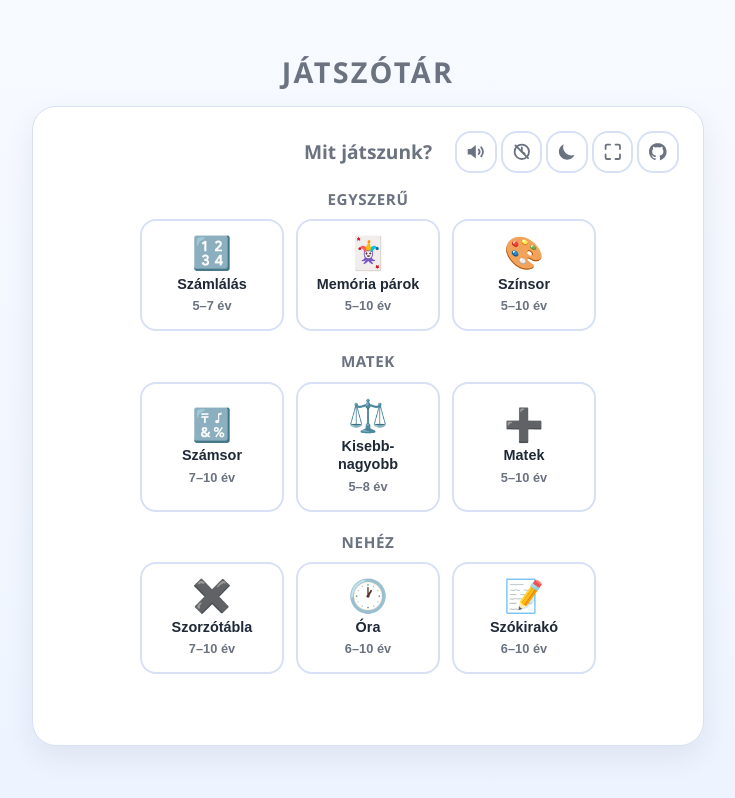
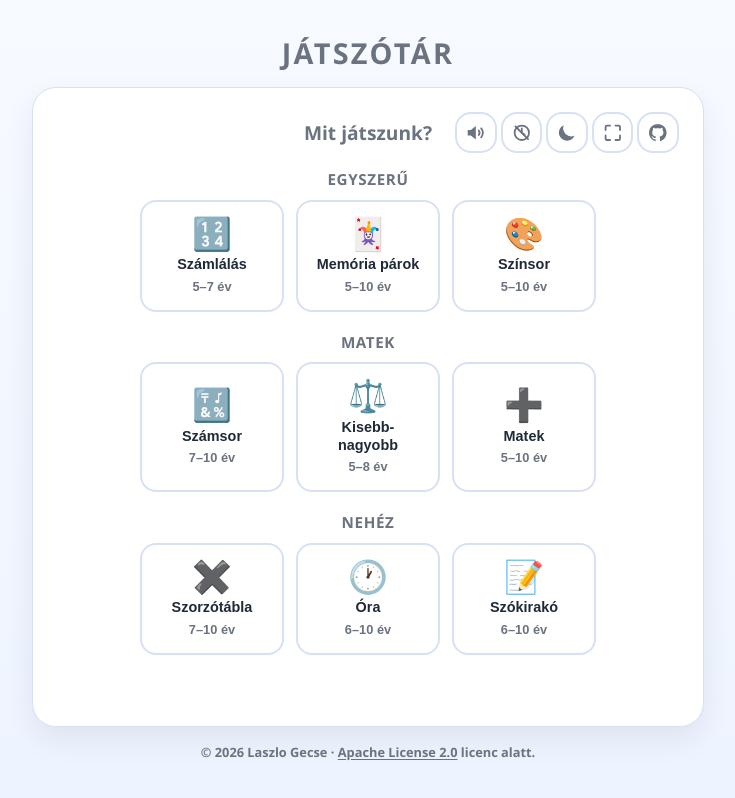
Before and after one commit to jatszotar/jatszotar.github.io, a website built with Vite: page index.html in a window 1280 px wide. Shown: the whole page, without its empty margins (272-1007 px from the left). Built offline with nearby package versions, Linux system fonts and the light colour scheme.

Commit message:
feat: license footer
Signed-off-by: Laszlo Gecse <numetal17@gmail.com>

```diff
--- a/src/main.ts
+++ b/src/main.ts
@@ -1,6 +1,7 @@
 import { getGame } from './games/registry';
 import { applyTheme, loadTheme } from './theme/settings';
 import { applyTimerVisible, loadTimerVisible } from './timer/settings';
+import { createAppFooter } from './ui/appFooter';
 import { createAppHeader } from './ui/appHeader';
 import { renderModePicker } from './ui/modePicker';
 
@@ -20,6 +21,7 @@ shell.appendChild(createAppHeader());
 const screenRoot = document.createElement('div');
 screenRoot.className = 'app-screen';
 shell.appendChild(screenRoot);
+shell.appendChild(createAppFooter());
 appRoot.appendChild(shell);
 
 function showPicker(): void {
--- a/src/style.css
+++ b/src/style.css
@@ -92,6 +92,25 @@ body {
   letter-spacing: 0.08em;
   text-transform: uppercase;
   color: var(--muted);
+}
+
+.app-footer {
+  text-align: center;
+  font-size: 0.8rem;
+  font-weight: 600;
+  line-height: 1.45;
+  color: var(--muted);
+  padding: 0 0.5rem 0.25rem;
+}
+
+.app-footer a {
+  color: inherit;
+  text-decoration: underline;
+  text-underline-offset: 0.15em;
+}
+
+.app-footer a:hover {
+  color: var(--accent);
 }
 
 /* Fixed box on every screen so navigating between games does not resize it. */
--- /dev/null
+++ b/src/ui/appFooter.ts
@@ -0,0 +1,21 @@
+import { strings } from './strings';
+
+const LICENSE_URL =
+  'https://github.com/jatszotar/jatszotar.github.io/blob/main/LICENSE';
+
+export function createAppFooter(): HTMLElement {
+  const footer = document.createElement('footer');
+  footer.className = 'app-footer';
+
+  footer.append(strings.footerCopyright, ' · ');
+
+  const licenseLink = document.createElement('a');
+  licenseLink.href = LICENSE_URL;
+  licenseLink.target = '_blank';
+  licenseLink.rel = 'noopener noreferrer';
+  licenseLink.textContent = strings.footerLicense;
+  footer.appendChild(licenseLink);
+
+  footer.append(` ${strings.footerLicenseSuffix}`);
+  return footer;
+}
--- a/src/ui/strings.ts
+++ b/src/ui/strings.ts
@@ -164,4 +164,7 @@ export const strings = {
   bestTime: (text: string) => `Legjobb: ${text}`,
   newBestTime: 'Új rekord!',
   githubRepo: 'GitHub',
+  footerCopyright: '© 2026 Laszlo Gecse',
+  footerLicense: 'Apache License 2.0',
+  footerLicenseSuffix: 'licenc alatt.',
 };
```
